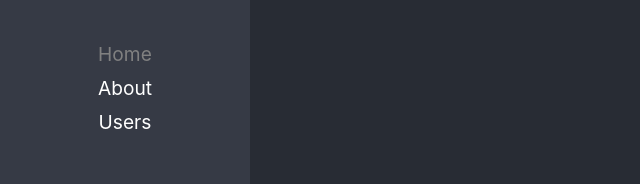
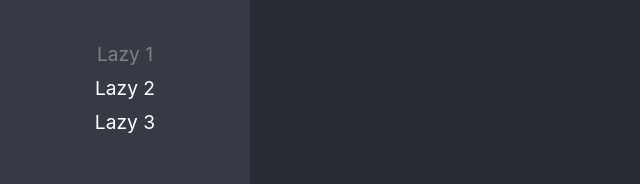
Before and after one commit to JL-OLEMAR/React-adv, a React (Vite) app: page /lazy1 in a window 1280 px wide. Before the commit this address led to /home. Shown: the part 155-339 px from the top of the page, without its empty margins (0-640 px from the left). Built offline with nearby package versions, Linux system fonts and the light colour scheme.

Commit message:
Componentes Lazy agregados

```diff
--- /dev/null
+++ b/src/01-lazyload/pages/LazyPage1.tsx
@@ -0,0 +1,3 @@
+export function LazyPage1() {
+  return <h1>LazyPage 1</h1>
+}
--- /dev/null
+++ b/src/01-lazyload/pages/LazyPage2.tsx
@@ -0,0 +1,3 @@
+export function LazyPage2() {
+  return <h1>LazyPage 2</h1>
+}
--- /dev/null
+++ b/src/01-lazyload/pages/LazyPage3.tsx
@@ -0,0 +1,5 @@
+import React from 'react'
+
+export function LazyPage3() {
+  return <h1>LazyPage 3</h1>
+}
--- /dev/null
+++ b/src/01-lazyload/pages/index.ts
@@ -0,0 +1,3 @@
+export { LazyPage1 } from './LazyPage1.jsx'
+export { LazyPage2 } from './LazyPage2.jsx'
+export { LazyPage3 } from './LazyPage3.jsx'
--- a/src/routes/Navigation.jsx
+++ b/src/routes/Navigation.jsx
@@ -6,6 +6,7 @@ import {
   Routes
 } from 'react-router-dom'
 
+import { LazyPage1, LazyPage2, LazyPage3 } from '../01-lazyload/pages'
 import logo from '../logo.svg'
 
 export function Navigation() {
@@ -19,37 +20,37 @@ export function Navigation() {
             <li>
               <NavLink
                 className={({ isActive }) => (isActive ? 'nav-active' : '')}
-                to='/home'
+                to='/lazy1'
               >
-                Home
+                Lazy 1
               </NavLink>
             </li>
 
             <li>
               <NavLink
                 className={({ isActive }) => (isActive ? 'nav-active' : '')}
-                to='/about'
+                to='/lazy2'
               >
-                About
+                Lazy 2
               </NavLink>
             </li>
 
             <li>
               <NavLink
                 className={({ isActive }) => (isActive ? 'nav-active' : '')}
-                to='/users'
+                to='/lazy3'
               >
-                Users
+                Lazy 3
               </NavLink>
             </li>
           </ul>
         </nav>
 
         <Routes>
-          <Route element={<h1>About Page</h1>} path='/about' />
-          <Route element={<h1>Users Page</h1>} path='/users' />
-          <Route element={<h1>Home Page</h1>} path='/home' />
-          <Route element={<Navigate replace to='/home' />} path='/*' />
+          <Route element={<LazyPage1 />} path='/lazy1' />
+          <Route element={<LazyPage2 />} path='/lazy2' />
+          <Route element={<LazyPage3 />} path='/lazy3' />
+          <Route element={<Navigate replace to='/lazy1' />} path='/*' />
         </Routes>
       </div>
     </BrowserRouter>
```
